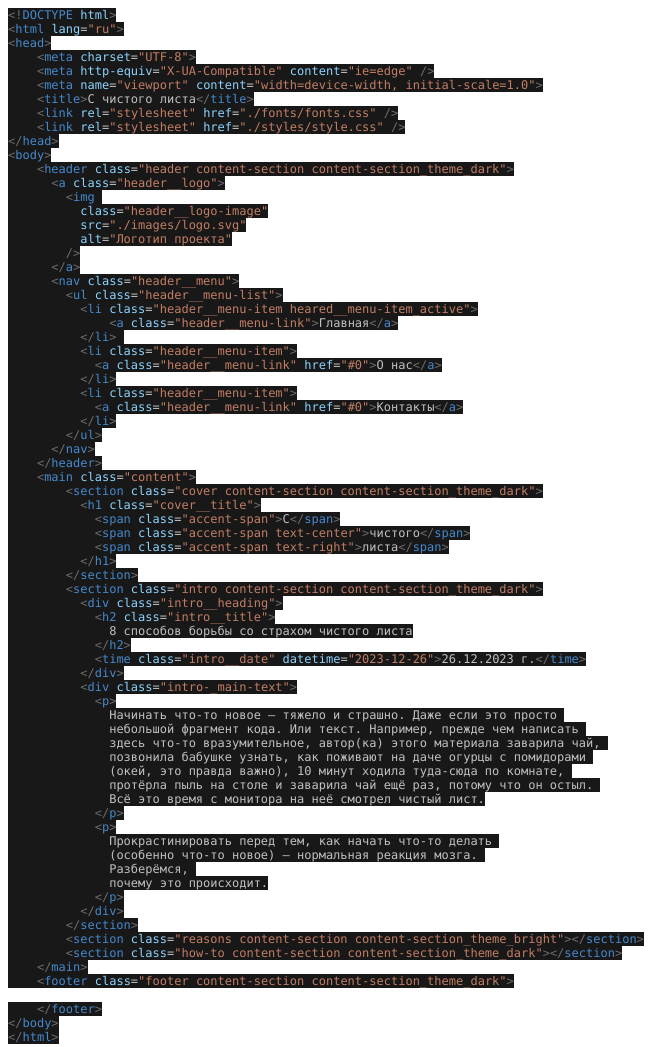
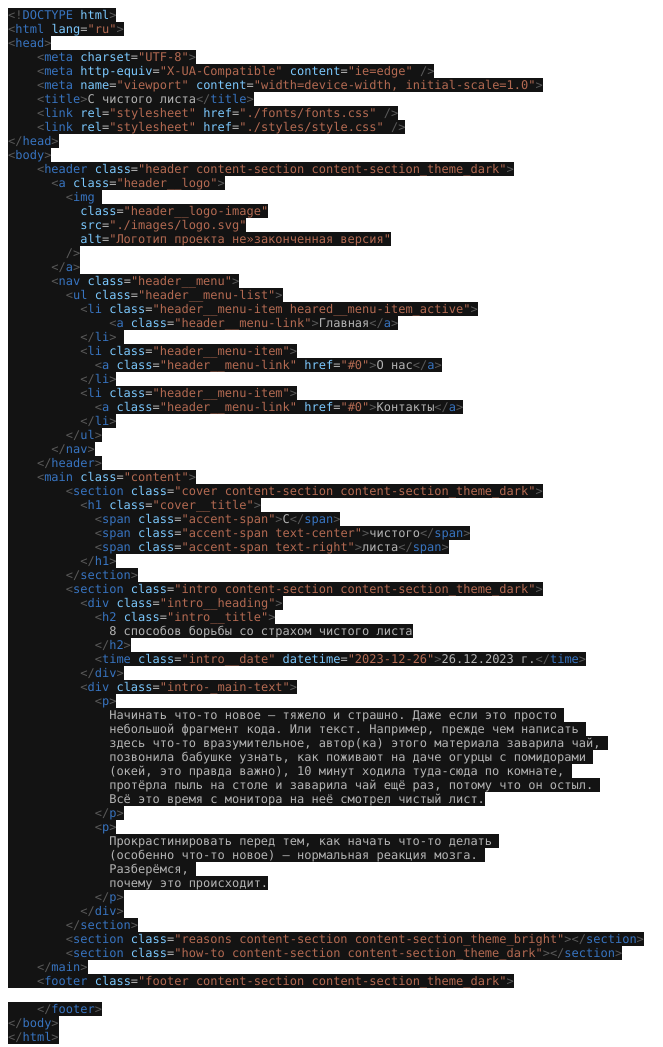
Before and after one commit to tereheadaega/First-project_Practicum, a plain HTML site: page index.html in a window 1280 px wide. Shown: the whole page, without its empty margins (0-663 px from the left). Drawn offline with Linux system fonts and the light colour scheme.

```diff
--- a/index.html
+++ b/index.html
@@ -7,17 +7,17 @@
   <meta name="Generator" content="Cocoa HTML Writer">
   <meta name="CocoaVersion" content="2487.3">
   <style type="text/css">
-    p.p1 {margin: 0.0px 0.0px 0.0px 0.0px; font: 12.0px Menlo; color: #4689cc; -webkit-text-stroke: #4689cc}
-    p.p2 {margin: 0.0px 0.0px 0.0px 0.0px; font: 12.0px Menlo; color: #8cd3fe; -webkit-text-stroke: #8cd3fe}
-    p.p3 {margin: 0.0px 0.0px 0.0px 0.0px; font: 12.0px Menlo; color: #c27e65; -webkit-text-stroke: #c27e65}
-    p.p4 {margin: 0.0px 0.0px 0.0px 0.0px; font: 12.0px Menlo; color: #c1c1c1; -webkit-text-stroke: #c1c1c1}
-    p.p5 {margin: 0.0px 0.0px 0.0px 0.0px; font: 12.0px Menlo; color: #c1c1c1; -webkit-text-stroke: #c1c1c1; min-height: 14.0px}
-    span.s1 {font-kerning: none; color: #6d6d6d; background-color: #181818; -webkit-text-stroke: 0px #6d6d6d}
-    span.s2 {font-kerning: none; background-color: #181818}
-    span.s3 {font-kerning: none; color: #c1c1c1; background-color: #181818; -webkit-text-stroke: 0px #c1c1c1}
-    span.s4 {font-kerning: none; color: #8cd3fe; background-color: #181818; -webkit-text-stroke: 0px #8cd3fe}
-    span.s5 {font-kerning: none; color: #c27e65; background-color: #181818; -webkit-text-stroke: 0px #c27e65}
-    span.s6 {font-kerning: none; color: #4689cc; background-color: #181818; -webkit-text-stroke: 0px #4689cc}
+    p.p1 {margin: 0.0px 0.0px 0.0px 0.0px; font: 12.0px Menlo; color: #3874c0; -webkit-text-stroke: #3874c0}
+    p.p2 {margin: 0.0px 0.0px 0.0px 0.0px; font: 12.0px Menlo; color: #7cc8fd; -webkit-text-stroke: #7cc8fd}
+    p.p3 {margin: 0.0px 0.0px 0.0px 0.0px; font: 12.0px Menlo; color: #b36a52; -webkit-text-stroke: #b36a52}
+    p.p4 {margin: 0.0px 0.0px 0.0px 0.0px; font: 12.0px Menlo; color: #b4b4b4; -webkit-text-stroke: #b4b4b4}
+    p.p5 {margin: 0.0px 0.0px 0.0px 0.0px; font: 12.0px Menlo; color: #b4b4b4; -webkit-text-stroke: #b4b4b4; min-height: 14.0px}
+    span.s1 {font-kerning: none; color: #5a5a5a; background-color: #131313; -webkit-text-stroke: 0px #5a5a5a}
+    span.s2 {font-kerning: none; background-color: #131313}
+    span.s3 {font-kerning: none; color: #b4b4b4; background-color: #131313; -webkit-text-stroke: 0px #b4b4b4}
+    span.s4 {font-kerning: none; color: #7cc8fd; background-color: #131313; -webkit-text-stroke: 0px #7cc8fd}
+    span.s5 {font-kerning: none; color: #b36a52; background-color: #131313; -webkit-text-stroke: 0px #b36a52}
+    span.s6 {font-kerning: none; color: #3874c0; background-color: #131313; -webkit-text-stroke: 0px #3874c0}
     span.s7 {font-kerning: none}
   </style>
 </head>
@@ -38,7 +38,7 @@
 <p class="p4"><span class="s2"><span class="Apple-converted-space">        </span></span><span class="s1">&lt;</span><span class="s6">img</span><span class="s2"><span class="Apple-converted-space"> </span></span></p>
 <p class="p3"><span class="s3"><span class="Apple-converted-space">          </span></span><span class="s4">class</span><span class="s3">=</span><span class="s2">"header__logo-image"</span></p>
 <p class="p3"><span class="s3"><span class="Apple-converted-space">          </span></span><span class="s4">src</span><span class="s3">=</span><span class="s2">"./images/logo.svg"</span></p>
-<p class="p3"><span class="s3"><span class="Apple-converted-space">          </span></span><span class="s4">alt</span><span class="s3">=</span><span class="s2">"Логотип проекта"</span></p>
+<p class="p3"><span class="s3"><span class="Apple-converted-space">          </span></span><span class="s4">alt</span><span class="s3">=</span><span class="s2">"Логотип проекта не»законченная версия"</span></p>
 <p class="p4"><span class="s2"><span class="Apple-converted-space">        </span></span><span class="s1">/&gt;</span></p>
 <p class="p4"><span class="s2"><span class="Apple-converted-space">      </span></span><span class="s1">&lt;/</span><span class="s6">a</span><span class="s1">&gt;</span></p>
 <p class="p3"><span class="s3"><span class="Apple-converted-space">      </span></span><span class="s1">&lt;</span><span class="s6">nav</span><span class="s3"> </span><span class="s4">class</span><span class="s3">=</span><span class="s2">"header__menu"</span><span class="s1">&gt;</span></p>
```
Also changed, not shown: 1 other file.
